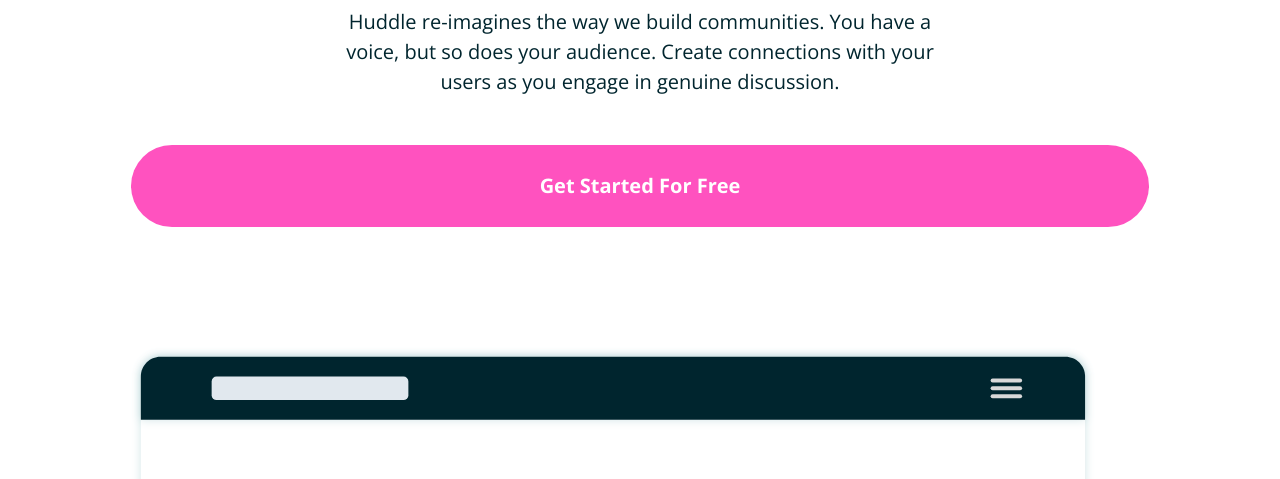
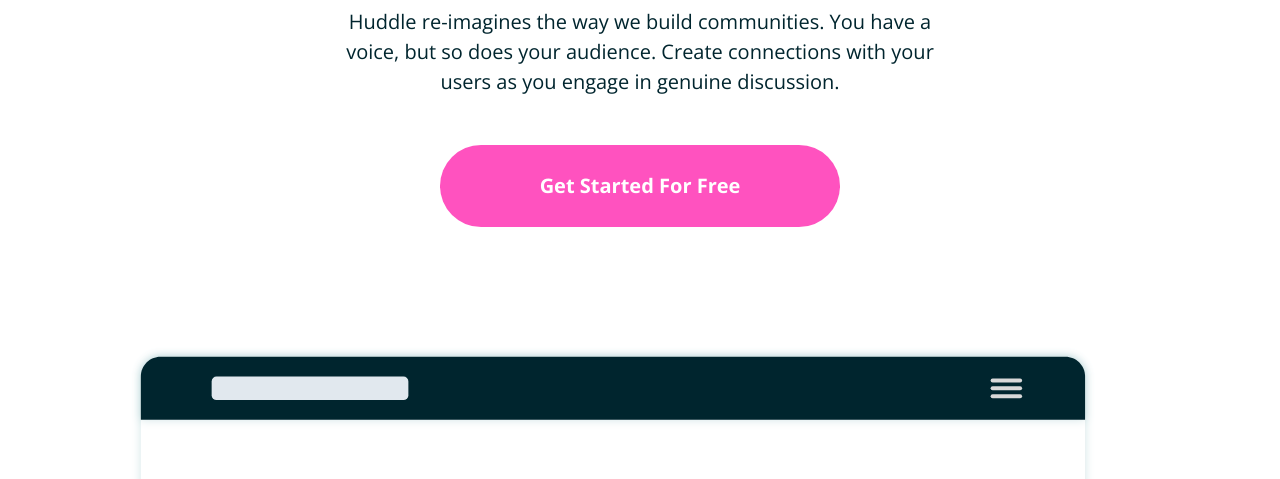
Before and after one commit to oshudev/huddle-landing-page, a website built with webpack: page src/index.html in a window 1280 px wide. Shown: the part 321-800 px from the top of the page. Built offline with nearby package versions, Linux system fonts and the light colour scheme.

Commit message:
fix: remove height restriction at larger screen and change width props

```diff
--- a/src/style.css
+++ b/src/style.css
@@ -107,15 +107,13 @@
 
 @media only screen and (min-width: 1024px) {
   .button {
-    --width: calc(var(--width) * 2);
-    --height: calc(var(--height) * 2);
+    --width: 25rem;
     padding-block: 1.625rem;
     font-size: var(--font-size-400);
   }
 
   .button--outline {
     --width: 8.5rem;
-    --height: 2.5rem;
     padding-block: 0.5rem;
     font-size: var(--font-size-300);
     line-height: 1.375;
```
